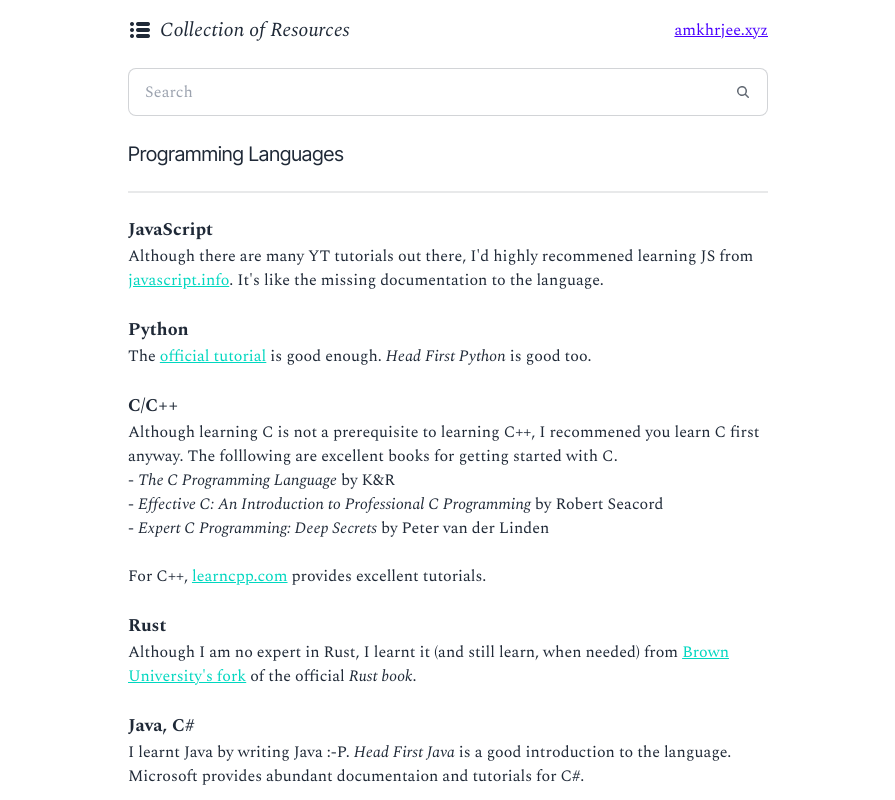
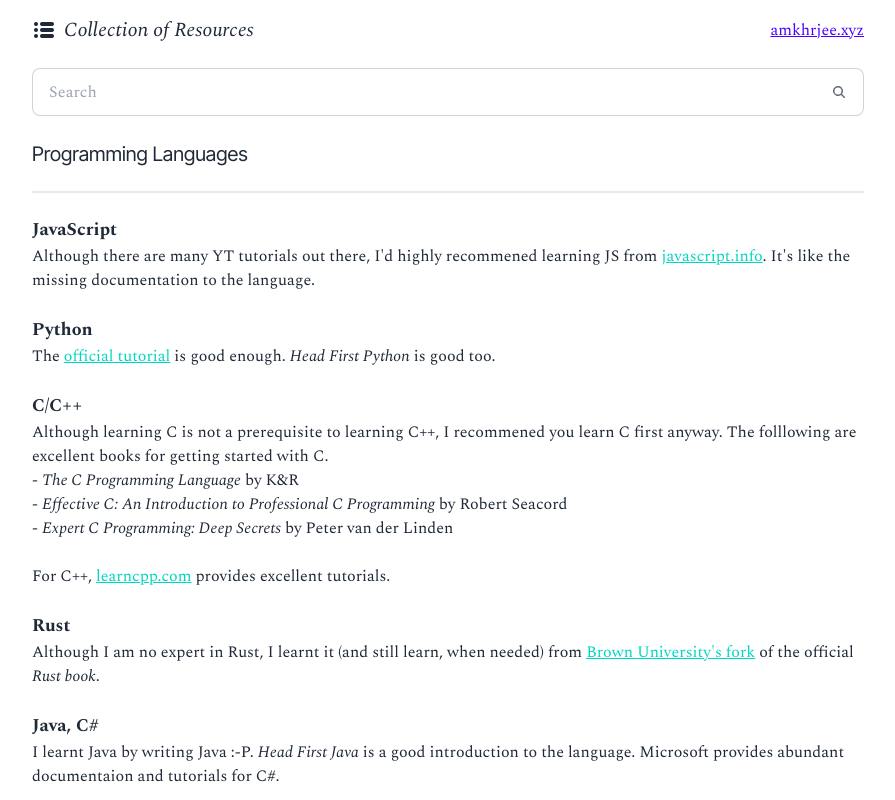
Before and after one commit to amkhrjee/resources, a website: page index.html in a window 1280 px wide. Shown: the top 800 px of the page, without its empty margins (192-1087 px from the left). Drawn offline with nearby package versions, Linux system fonts and the light colour scheme; no server answers.

Commit message:
fix: padding for tablets

```diff
--- a/index.html
+++ b/index.html
@@ -22,7 +22,7 @@
     <link rel="stylesheet" href="./output.css" />
   </head>
 
-  <body class="p-4 md:pl-56 md:pr-56 lg:pl-80 lg:pr-80">
+  <body class="p-4 md:pl-56 md:pr-56">
     <div class="flex justify-between items-center">
       <div class="flex items-center gap-2">
         <div class="drawerw-fit">
```
